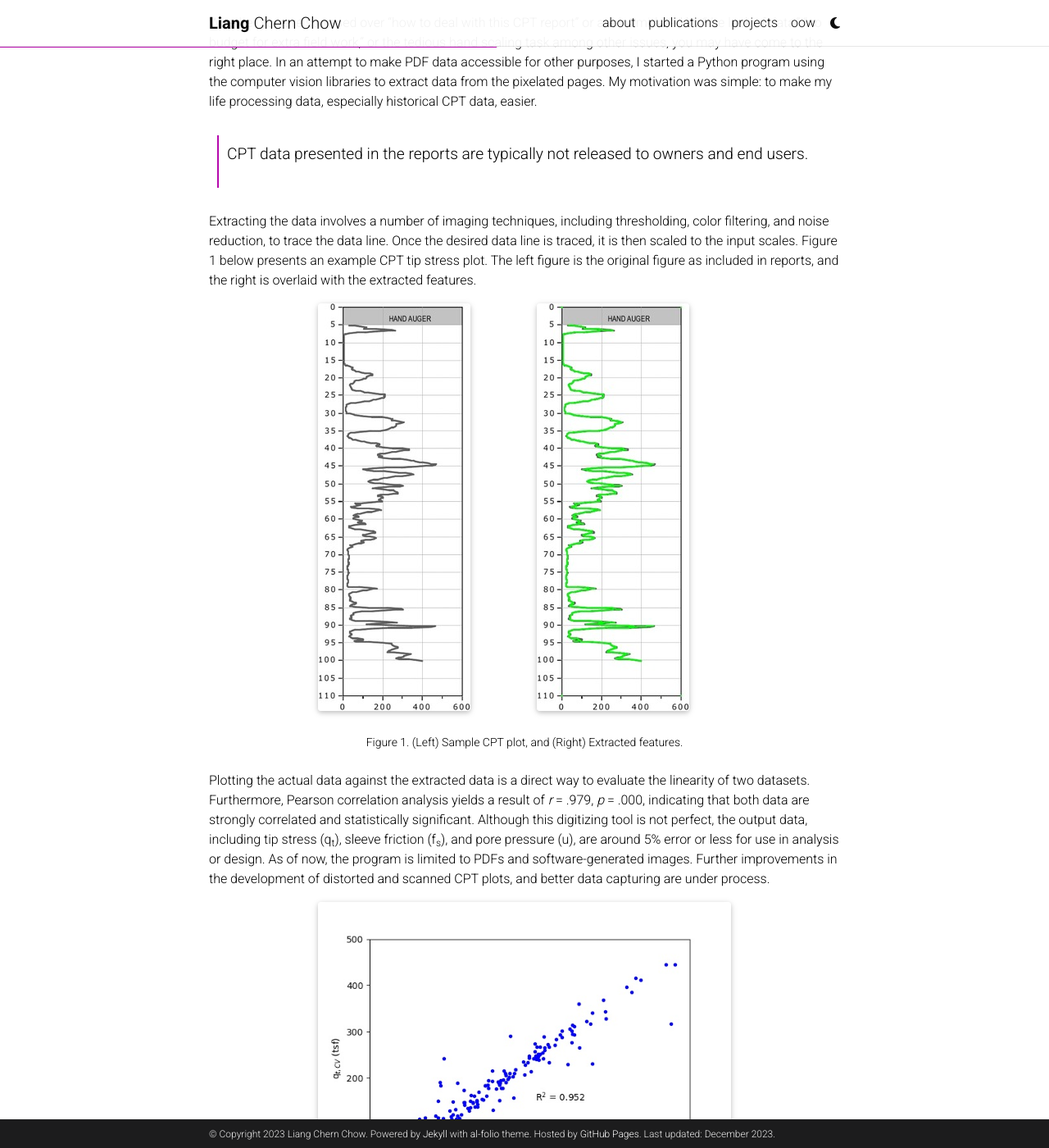
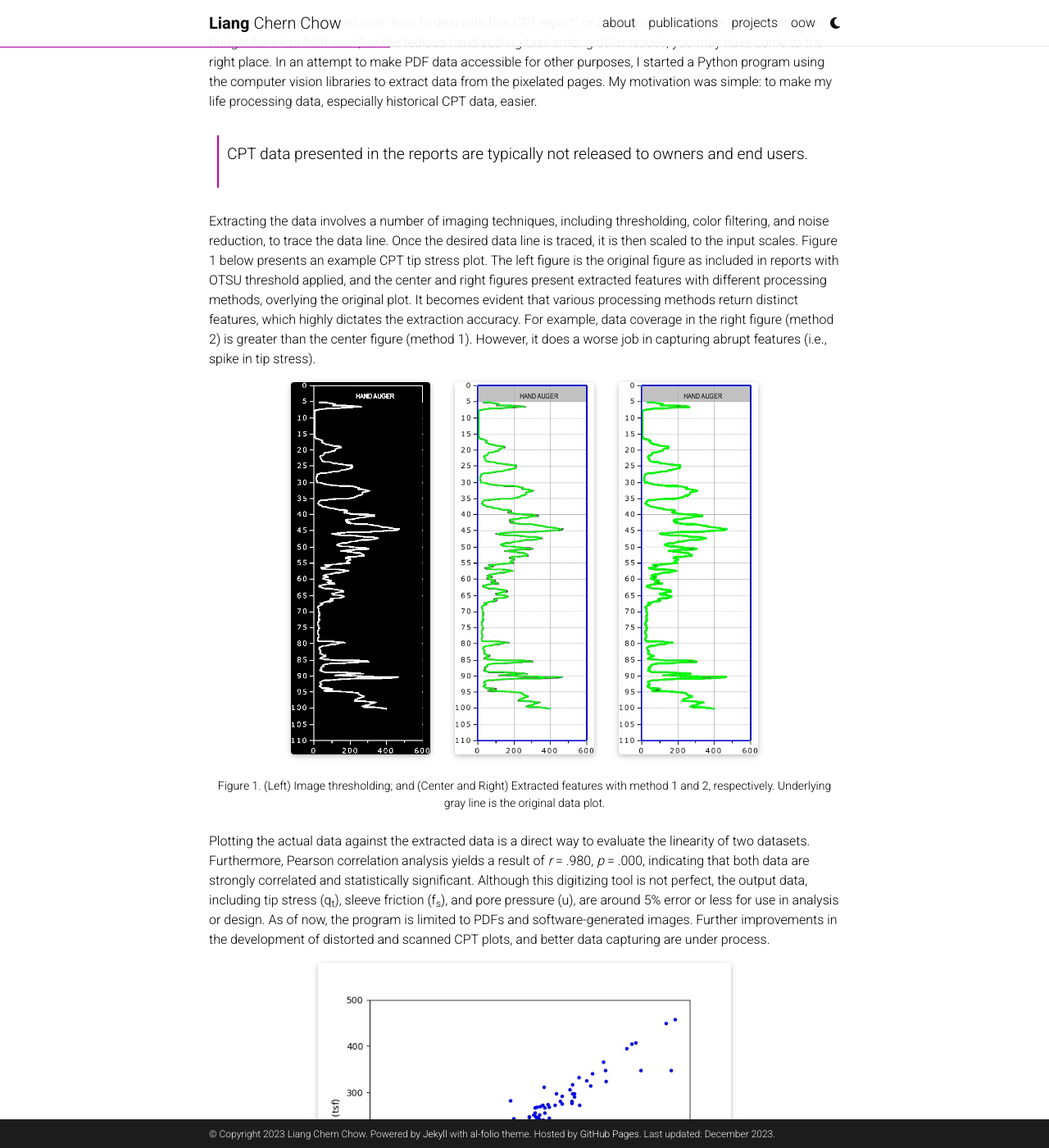
Before and after one commit to liangchow/liangchow.github.io, a Jekyll site: the page built from _projects/1_project.md, in a window 1280 px wide and 1400 px high, scrolled down 198 px. Shown: the whole window at 82% size. Built offline with Jekyll 4.4.1, drawn with Linux system fonts in a browser that asks for light colours; comment, search, counter and statistics services are not loaded; a style sheet for code colours, icons or effects is not loaded.

Commit message:
Nov 2023

```diff
--- a/_projects/1_project.md
+++ b/_projects/1_project.md
@@ -16,23 +16,29 @@ My motivation was simple: to make my life processing data, especially historical
 
 Extracting the data involves a number of imaging techniques, including thresholding, color filtering, and noise reduction, to trace the data line.
 Once the desired data line is traced, it is then scaled to the input scales. Figure 1 below presents an example CPT tip stress plot.
-The left figure is the original figure as included in reports, and the right is overlaid with the extracted features.
+The left figure is the original figure as included in reports with OTSU threshold applied,
+and the center and right figures present extracted features with different processing methods, overlying the original plot. It becomes evident that various processing methods return distinct features,
+which highly dictates the extraction accuracy. For example, data coverage in the right figure (method 2) is greater than the center figure (method 1).
+However, it does a worse job in capturing abrupt features (i.e., spike in tip stress).
 
 
 <div class="row justify-content-sm-center">
-    <div class="col-sm-4 mt-3 mt-md-0">
-        {% include figure.html path="assets/img/project/qt_ori.jpg" class="img-fluid rounded z-depth-1" %}
+    <div class="col-sm-3 mt-3 mt-md-0">
+        {% include figure.html path="assets/img/project/qt_thresh.jpg" class="img-fluid rounded z-depth-1" %}
     </div>
-	<div class="col-sm-4 mt-3 mt-md-0">
-        {% include figure.html path="assets/img/project/qt_traced.jpg" class="img-fluid rounded z-depth-1" %}
+	<div class="col-sm-3 mt-3 mt-md-0">
+        {% include figure.html path="assets/img/project/qt_traced_a.jpg" class="img-fluid rounded z-depth-1" %}
+    </div>
+	<div class="col-sm-3 mt-3 mt-md-0">
+        {% include figure.html path="assets/img/project/qt_traced_b.jpg" class="img-fluid rounded z-depth-1" %}
     </div>
 </div>
 <div class="caption">
-    Figure 1. (Left) Sample CPT plot, and (Right) Extracted features.
+    Figure 1. (Left) Image thresholding; and (Center and Right) Extracted features with method 1 and 2, respectively. Underlying gray line is the original data plot.
 </div>
 
 Plotting the actual data against the extracted data is a direct way to evaluate the linearity of two datasets.
-Furthermore, Pearson correlation analysis yields a result of  *r* = .979, *p* = .000, indicating that both data are strongly correlated and statistically significant.
+Furthermore, Pearson correlation analysis yields a result of  *r* = .980, *p* = .000, indicating that both data are strongly correlated and statistically significant.
 Although this digitizing tool is not perfect, the output data, including tip stress (q<sub>t</sub>), sleeve friction (f<sub>s</sub>), and pore pressure (u),
 are around 5% error or less for use in analysis or design. As of now, the program is limited to PDFs and software-generated images.
 Further improvements in the development of distorted and scanned CPT plots, and better data capturing are under process.
```
Also changed, not shown: other parts of _projects/1_project.md (+2 -0 lines), _projects/2_project.md (+2 -0 lines), assets/img/project/qcv.jpg, assets/img/project/qt_ori.jpg (deleted), assets/img/project/qt_thresh.jpg (added), assets/img/project/qt_traced.jpg (deleted), assets/img/project/qt_traced_a.jpg (added), assets/img/project/qt_traced_b.jpg (added).
